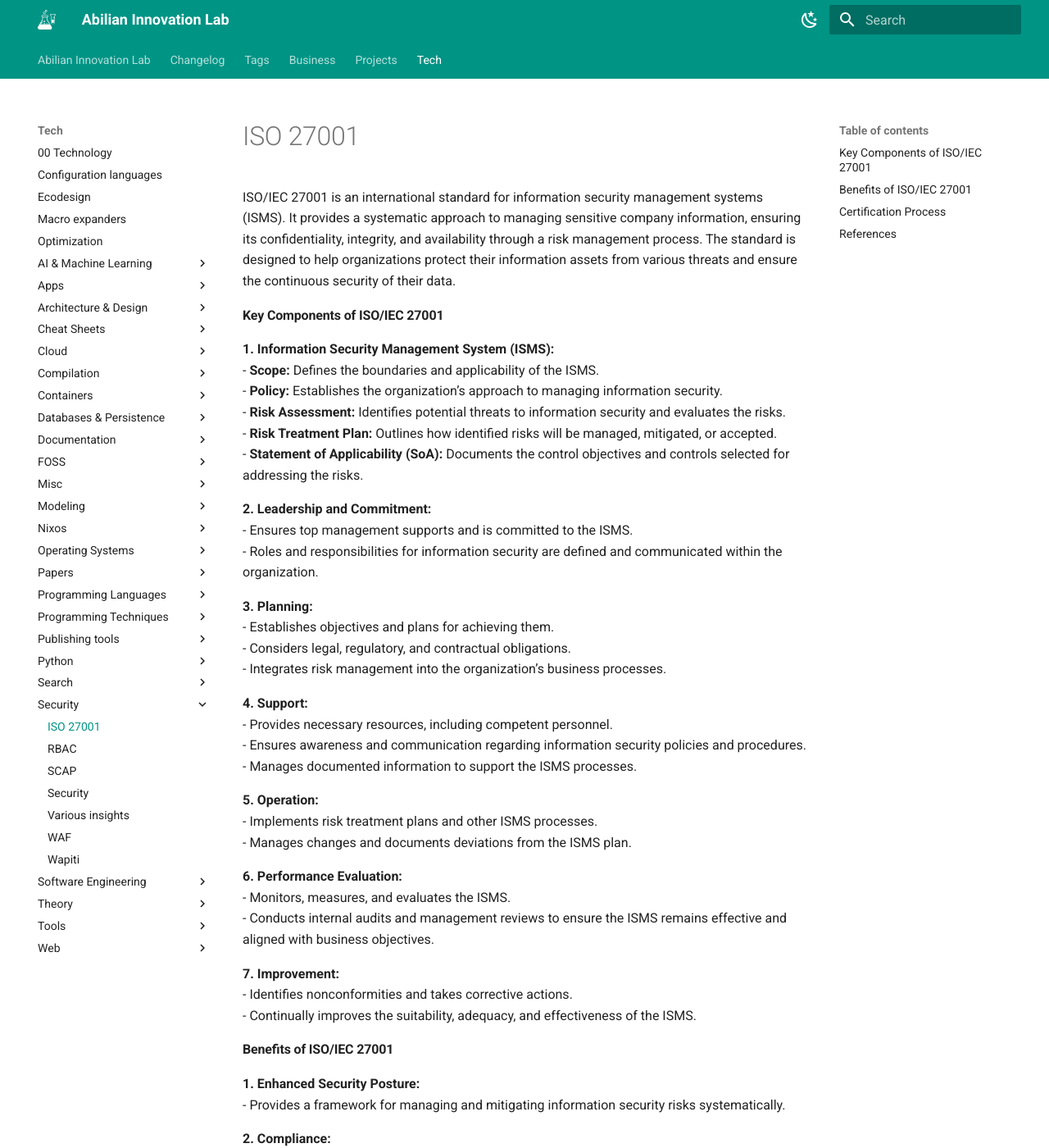
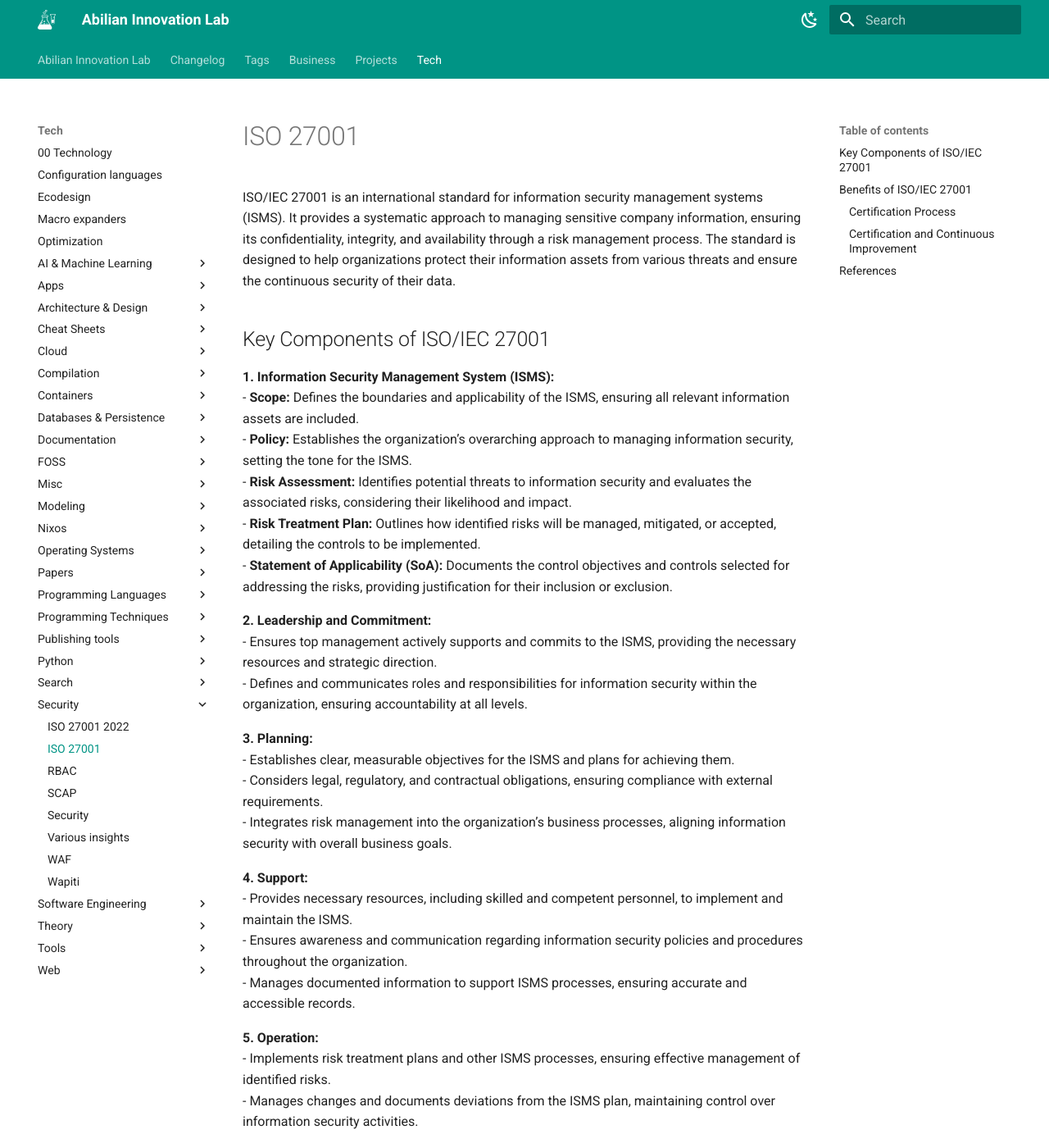
Before and after one commit to abilian/lab.abilian.com, an MkDocs documentation site: the page built from docs/Tech/Security/ISO 27001.md, in a window 1280 px wide and 1400 px high. Shown: the whole window at 82% size. Built offline with MkDocs 1.6.1 and Material for MkDocs 9.7.7, drawn with Linux system fonts in a browser that asks for light colours; comment, search, counter and statistics services are not loaded; some of the changed text lies outside the part shown.

Commit message:
update tech docs

```diff
--- a/docs/Tech/Security/ISO 27001.md
+++ b/docs/Tech/Security/ISO 27001.md
@@ -1,84 +1,86 @@
 ISO/IEC 27001 is an international standard for information security management systems (ISMS). It provides a systematic approach to managing sensitive company information, ensuring its confidentiality, integrity, and availability through a risk management process. The standard is designed to help organizations protect their information assets from various threats and ensure the continuous security of their data.
 
-#### Key Components of ISO/IEC 27001
+## Key Components of ISO/IEC 27001
 
 **1. Information Security Management System (ISMS):**
-   - **Scope:** Defines the boundaries and applicability of the ISMS.
-   - **Policy:** Establishes the organization's approach to managing information security.
-   - **Risk Assessment:** Identifies potential threats to information security and evaluates the risks.
-   - **Risk Treatment Plan:** Outlines how identified risks will be managed, mitigated, or accepted.
-   - **Statement of Applicability (SoA):** Documents the control objectives and controls selected for addressing the risks.
+   - **Scope:** Defines the boundaries and applicability of the ISMS, ensuring all relevant information assets are included.
+   - **Policy:** Establishes the organization's overarching approach to managing information security, setting the tone for the ISMS.
+   - **Risk Assessment:** Identifies potential threats to information security and evaluates the associated risks, considering their likelihood and impact.
+   - **Risk Treatment Plan:** Outlines how identified risks will be managed, mitigated, or accepted, detailing the controls to be implemented.
+   - **Statement of Applicability (SoA):** Documents the control objectives and controls selected for addressing the risks, providing justification for their inclusion or exclusion.
 
 **2. Leadership and Commitment:**
-   - Ensures top management supports and is committed to the ISMS.
-   - Roles and responsibilities for information security are defined and communicated within the organization.
+   - Ensures top management actively supports and commits to the ISMS, providing the necessary resources and strategic direction.
+   - Defines and communicates roles and responsibilities for information security within the organization, ensuring accountability at all levels.
 
 **3. Planning:**
-   - Establishes objectives and plans for achieving them.
-   - Considers legal, regulatory, and contractual obligations.
-   - Integrates risk management into the organization’s business processes.
+   - Establishes clear, measurable objectives for the ISMS and plans for achieving them.
+   - Considers legal, regulatory, and contractual obligations, ensuring compliance with external requirements.
+   - Integrates risk management into the organization’s business processes, aligning information security with overall business goals.
 
 **4. Support:**
-   - Provides necessary resources, including competent personnel.
-   - Ensures awareness and communication regarding information security policies and procedures.
-   - Manages documented information to support the ISMS processes.
+   - Provides necessary resources, including skilled and competent personnel, to implement and maintain the ISMS.
+   - Ensures awareness and communication regarding information security policies and procedures throughout the organization.
+   - Manages documented information to support ISMS processes, ensuring accurate and accessible records.
 
 **5. Operation:**
-   - Implements risk treatment plans and other ISMS processes.
-   - Manages changes and documents deviations from the ISMS plan.
+   - Implements risk treatment plans and other ISMS processes, ensuring effective management of identified risks.
+   - Manages changes and documents deviations from the ISMS plan, maintaining control over information security activities.
 
 **6. Performance Evaluation:**
-   - Monitors, measures, and evaluates the ISMS.
-   - Conducts internal audits and management reviews to ensure the ISMS remains effective and aligned with business objectives.
+   - Monitors, measures, and evaluates the effectiveness of the ISMS, using key performance indicators and metrics.
+   - Conducts internal audits and management reviews to ensure the ISMS remains effective and aligned with business objectives, identifying areas for improvement.
 
 **7. Improvement:**
-   - Identifies nonconformities and takes corrective actions.
-   - Continually improves the suitability, adequacy, and effectiveness of the ISMS.
+   - Identifies nonconformities and takes corrective actions, preventing recurrence and enhancing the ISMS.
+   - Continually improves the suitability, adequacy, and effectiveness of the ISMS, fostering a culture of continuous improvement.
 
-#### Benefits of ISO/IEC 27001
+## Benefits of ISO/IEC 27001
 
 **1. Enhanced Security Posture:**
-   - Provides a framework for managing and mitigating information security risks systematically.
+   - Provides a structured framework for managing and mitigating information security risks systematically, reducing vulnerabilities.
 
 **2. Compliance:**
-   - Helps organizations comply with legal, regulatory, and contractual requirements related to information security.
+   - Helps organizations comply with legal, regulatory, and contractual requirements related to information security, avoiding penalties and legal issues.
 
 **3. Competitive Advantage:**
-   - Demonstrates a commitment to information security, enhancing customer and stakeholder trust.
+   - Demonstrates a commitment to information security, enhancing customer and stakeholder trust, and potentially attracting new business.
 
 **4. Risk Management:**
-   - Facilitates a proactive approach to identifying and addressing potential security threats and vulnerabilities.
+   - Facilitates a proactive approach to identifying and addressing potential security threats and vulnerabilities, reducing the likelihood and impact of incidents.
 
 **5. Incident Response:**
-   - Improves the organization's ability to respond to and recover from information security incidents.
+   - Improves the organization's ability to respond to and recover from information security incidents, minimizing damage and recovery time.
 
 **6. Continuous Improvement:**
-   - Encourages ongoing assessment and enhancement of information security practices.
+   - Encourages ongoing assessment and enhancement of information security practices, ensuring the ISMS evolves with emerging threats and technologies.
 
 #### Certification Process
 
 **1. Preparation:**
-   - Define the scope of the ISMS and develop an implementation plan.
-   - Conduct a risk assessment and establish risk treatment plans.
+   - Define the scope of the ISMS and develop an implementation plan, considering the organization's specific needs and context.
+   - Conduct a comprehensive risk assessment and establish risk treatment plans to address identified risks.
 
 **2. Implementation:**
-   - Implement the necessary controls and procedures.
-   - Train staff and ensure awareness of information security policies.
+   - Implement the necessary controls and procedures, ensuring they are integrated into day-to-day operations.
+   - Train staff and ensure awareness of information security policies, fostering a culture of security.
 
 **3. Internal Audit:**
-   - Conduct an internal audit to verify the effectiveness of the ISMS.
+   - Conduct an internal audit to verify the effectiveness of the ISMS, identifying any areas of nonconformity or improvement.
 
 **4. Management Review:**
-   - Perform a management review to ensure the ISMS aligns with organizational objectives.
+   - Perform a management review to ensure the ISMS aligns with organizational objectives and remains effective.
 
 **5. Certification Audit:**
-   - Undergo an external audit by a certification body to assess compliance with ISO/IEC 27001.
-   - Address any nonconformities identified during the audit.
+   - Undergo an external audit by a certification body to assess compliance with ISO/IEC 27001, addressing any nonconformities identified during the audit.
 
 **6. Maintenance:**
-   - Continually monitor and improve the ISMS.
-   - Conduct regular internal audits and management reviews.
+   - Continually monitor and improve the ISMS, conducting regular internal audits and management reviews to ensure ongoing compliance and effectiveness.
+
+### Certification and Continuous Improvement
+
+Organizations should not only focus on achieving certification but also on maintaining and improving their ISMS. Regular reviews, audits, and updates to the ISMS are crucial to adapt to new threats and ensure sustained compliance with ISO/IEC 27001:2022.
 
 ## References
 
-https://en.wikipedia.org/wiki/ISO/IEC_27001
+[ISO/IEC 27001](https://en.wikipedia.org/wiki/ISO/IEC_27001)
```
Also changed, not shown: docs/Tech/Python/Python Interfaces & Friends.md (added, +336 -0 lines), docs/Tech/Python/Shell in Python.md (+4 -1 lines), docs/Tech/Security/ISO 27001-2022.md (added, +94 -0 lines), docs/Tech/Security/Security.md (+5 -0 lines), docs/changelog.md (+14 -14 lines).
